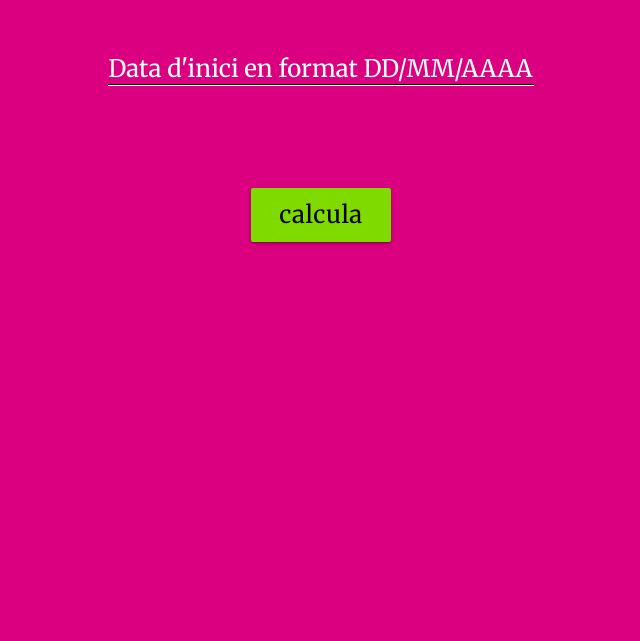
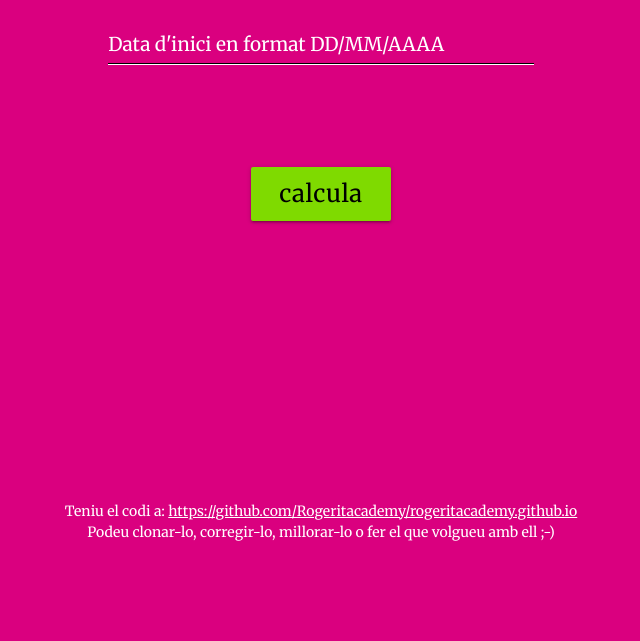
Before and after one commit to Rogeritacademy/Calendari_itacademy, a plain HTML site: page index.html in a window 1280 px wide. Shown: the part 159-800 px from the top of the page, without its empty margins (319-959 px from the left). Drawn offline with Linux system fonts and the light colour scheme.

Commit message:
Corregits alguns desajustos dels textos Firefox Linux

```diff
--- a/css/style.css
+++ b/css/style.css
@@ -25,8 +25,10 @@
 
   .input-field label {
     font-family: 'Merriweather', serif !important;
-    font-size: 24px !important;
+    font-size: 19px !important;
     color: white !important;
+    font-size: 19px !important;
+    width: 120% !important;
   }
 
   .input-field input[type=text] {
@@ -43,6 +45,19 @@
 
   .row {
     padding: 30px 0;
+  }
+
+  .textillo {
+    font-size: 14px;
+  }
+
+  .textillo a {
+    color: #fff;
+    text-decoration: underline;
+  }
+
+  .textillo a:hover {
+    color: #000;
   }
 
   @media only screen and (max-width:37.5em) {
--- a/index.html
+++ b/index.html
@@ -35,6 +35,8 @@
         </div>
         <div class="row center">
           <div class="resultat col s12"></div>
+          <div class="textillo col s12">Teniu el codi a: <a href="https://github.com/Rogeritacademy/rogeritacademy.github.io" target="_blank">https://github.com/Rogeritacademy/rogeritacademy.github.io</a><br />Podeu clonar-lo, corregir-lo, millorar-lo o fer el que volgueu amb ell ;-)</div>
+
         </div>
       </div>
     </div>
```
